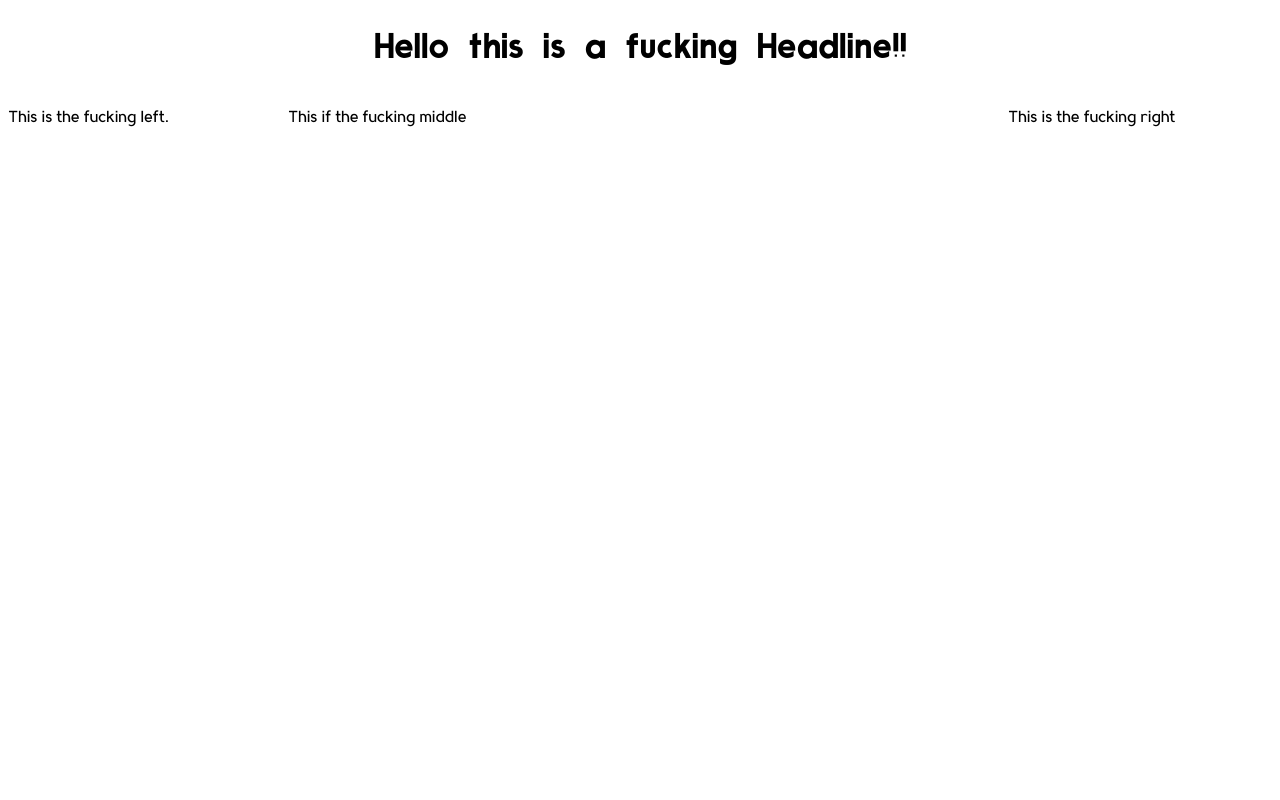
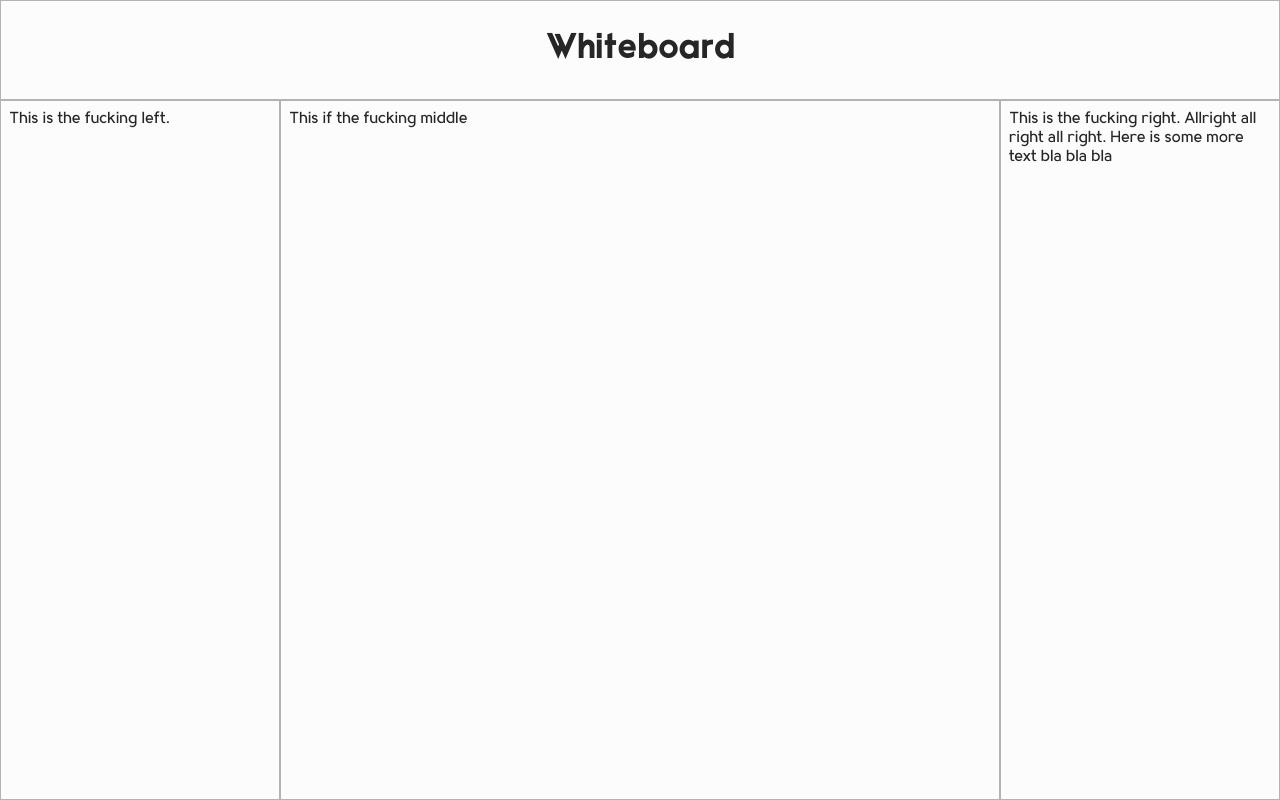
Before and after one commit to ChrisBurgdorff/whiteboardprototype, a website: page public/index.html in a window 1280 px wide. Drawn offline with nearby package versions, Linux system fonts and the light colour scheme.

Commit message:
worked on style

```diff
--- a/public/index.html
+++ b/public/index.html
@@ -12,7 +12,7 @@
 		<script src="https://code.jquery.com/jquery-1.11.3.min.js"></script>
 		<div ng-controller="MainCtrl">
       <div class="top">
-        <h1>Hello this is a fucking Headline!!</h1>
+        <h1>Whiteboard</h1>
       </div>
       <div class="container">
         <div class="left">
@@ -22,7 +22,7 @@
           <p>This if the fucking middle</p>
         </div>
         <div class="right">
-          <p>This is the fucking right</p>
+          <p>This is the fucking right.  Allright all right all right.  Here is some more text bla bla bla </p>
         </div>
       </div>
     </div>
--- a/public/styles/style.css
+++ b/public/styles/style.css
@@ -91,6 +91,33 @@ WebKit inertia scrolling is being added here for any present/future devices that
 .right {
   width: 17.5rem;
 }
+.top, .left, .middle, .right {
+  background-color: #fcfcfc;
+  color: #262626;
+  border: 1px solid #b3b3b3;
+}
+/*******************************************OPTION 2:
+#content, html, body {
+    height: 100%;
+    margin: 0;
+    padding: 0;
+}
+#left {
+    float: left;
+    width: 50%;
+    background: red;
+    height: 100%;
+    overflow-y: scroll;
+    overflow-x: hidden;
+}
+#right {
+    float: left;
+    width: 50%;
+    background: blue;
+    height: 100%;
+    overflow-y: scroll;
+    overflow-x: hidden;
+}
 /*-------------------------------------------------------*/
 /*------------End of multi column scroll test------------*/
 /*-------------------------------------------------------*/
```
